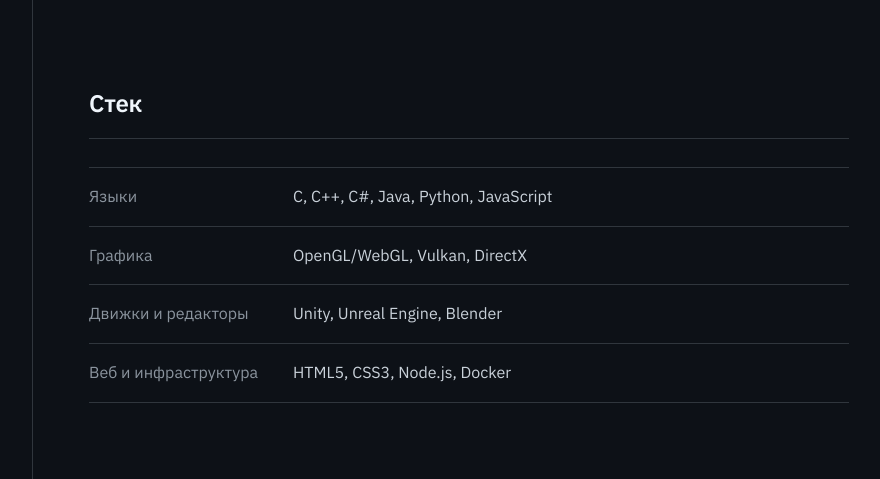
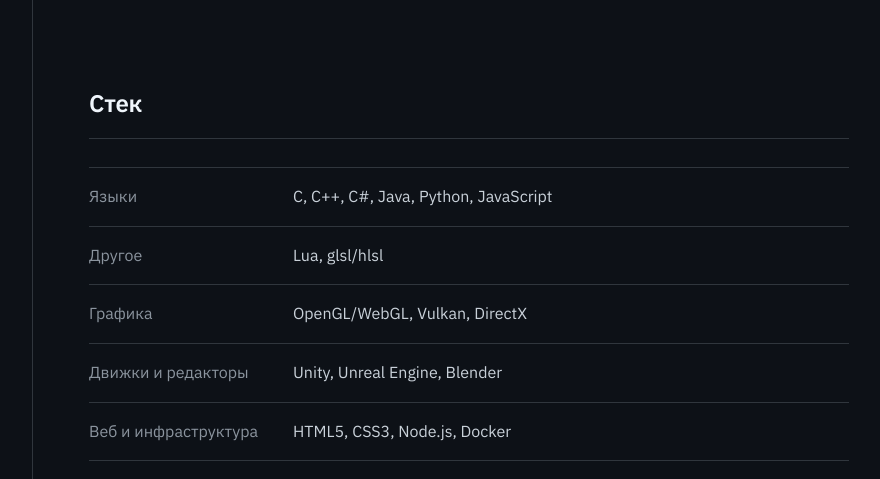
Before and after one commit to Tim2303/tim2303.github.io, a plain HTML site: page index.html in a window 1280 px wide. Shown: the part 1940-2419 px from the top of the page, without its empty margins (357-1237 px from the left). Drawn offline with Linux system fonts and the light colour scheme.

Commit message:
Update index.html

```diff
--- a/index.html
+++ b/index.html
@@ -170,6 +170,7 @@
             <h2>Стек</h2>
             <dl class="facts">
                 <div><dt>Языки</dt><dd>C, C++, C#, Java, Python, JavaScript</dd></div>
+                <div><dt>Другое</dt><dd>Lua, glsl/hlsl</dd></div>
                 <div><dt>Графика</dt><dd>OpenGL/WebGL, Vulkan, DirectX</dd></div>
                 <div><dt>Движки и редакторы</dt><dd>Unity, Unreal Engine, Blender</dd></div>
                 <div><dt>Веб и инфраструктура</dt><dd>HTML5, CSS3, Node.js, Docker</dd></div>
```
